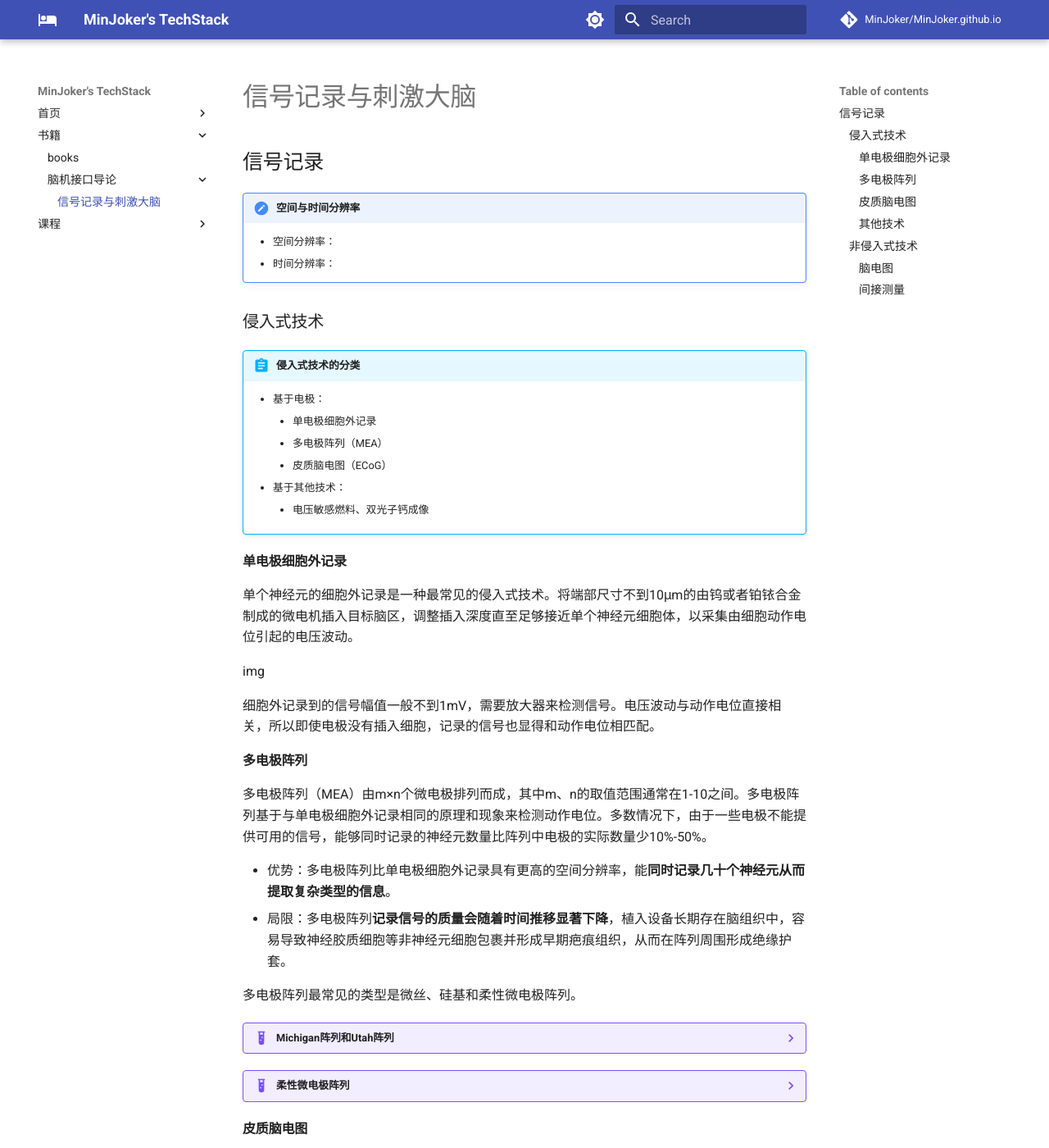
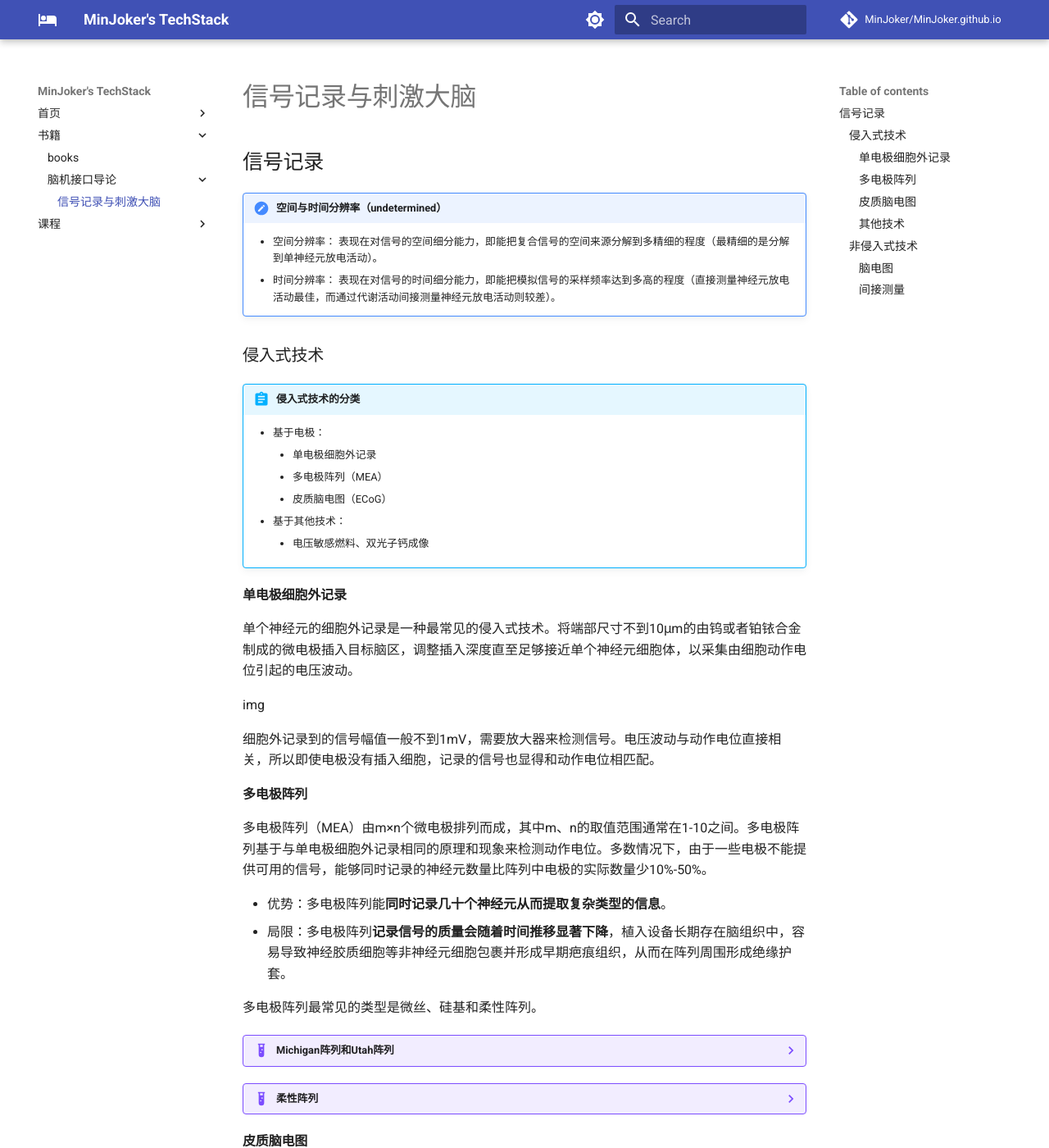
Before and after one commit to MinJoker/MinJoker.github.io, an MkDocs documentation site: the page built from docs/books/BCIAI/Ch3.md, in a window 1280 px wide and 1400 px high. Shown: the whole window at 82% size. Built offline with MkDocs 1.6.1 and Material for MkDocs 9.7.7, drawn with Linux system fonts in a browser that asks for light colours; comment, search, counter and statistics services are not loaded.

Commit message:
update BCIAI

```diff
--- a/docs/books/BCIAI/Ch3.md
+++ b/docs/books/BCIAI/Ch3.md
@@ -2,10 +2,12 @@
 
 ## 信号记录
 
-!!! note "空间与时间分辨率"
+!!! note "空间与时间分辨率（undetermined）"
 
     - 空间分辨率：
+    表现在对信号的空间细分能力，即能把复合信号的空间来源分解到多精细的程度（最精细的是分解到单神经元放电活动）。
     - 时间分辨率：
+    表现在对信号的时间细分能力，即能把模拟信号的采样频率达到多高的程度（直接测量神经元放电活动最佳，而通过代谢活动间接测量神经元放电活动则较差）。
 
 ### 侵入式技术
 
@@ -20,7 +22,7 @@
 
 #### 单电极细胞外记录
 
-单个神经元的细胞外记录是一种最常见的侵入式技术。将端部尺寸不到10μm的由钨或者铂铱合金制成的微电机插入目标脑区，调整插入深度直至足够接近单个神经元细胞体，以采集由细胞动作电位引起的电压波动。
+单个神经元的细胞外记录是一种最常见的侵入式技术。将端部尺寸不到10μm的由钨或者铂铱合金制成的微电极插入目标脑区，调整插入深度直至足够接近单个神经元细胞体，以采集由细胞动作电位引起的电压波动。
 
 img
 
@@ -30,10 +32,10 @@ img
 
 多电极阵列（MEA）由m×n个微电极排列而成，其中m、n的取值范围通常在1-10之间。多电极阵列基于与单电极细胞外记录相同的原理和现象来检测动作电位。多数情况下，由于一些电极不能提供可用的信号，能够同时记录的神经元数量比阵列中电极的实际数量少10%-50%。
 
-- 优势：多电极阵列比单电极细胞外记录具有更高的空间分辨率，能**同时记录几十个神经元从而提取复杂类型的信息**。
+- 优势：多电极阵列能**同时记录几十个神经元从而提取复杂类型的信息**。
 - 局限：多电极阵列**记录信号的质量会随着时间推移显著下降**，植入设备长期存在脑组织中，容易导致神经胶质细胞等非神经元细胞包裹并形成早期疤痕组织，从而在阵列周围形成绝缘护套。
 
-多电极阵列最常见的类型是微丝、硅基和柔性微电极阵列。
+多电极阵列最常见的类型是微丝、硅基和柔性阵列。
 
 ??? example "Michigan阵列和Utah阵列"
 
@@ -41,7 +43,7 @@ img
     - Utah阵列仅用电极端部进行记录，按照设定的尺寸和参数制造，由10×10的导电硅针组成。
 
 
-??? example "柔性微电极阵列"
+??? example "柔性阵列"
 
     使用材料为聚酰亚胺、聚对二甲苯或苯并环丁烯而非硅，从而更好地匹配脑组织的力学性能，降低造成剪切诱导炎症的可能。
 
```
